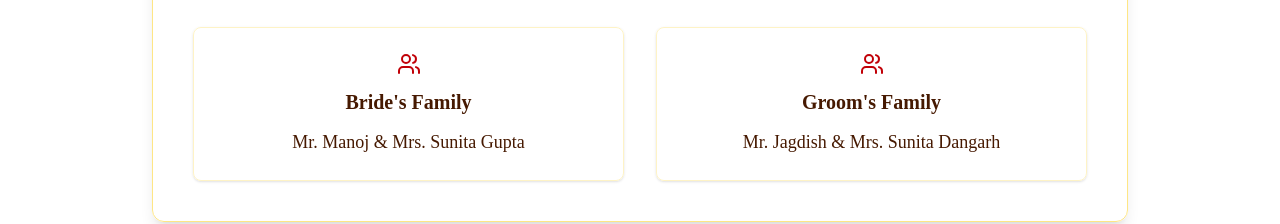
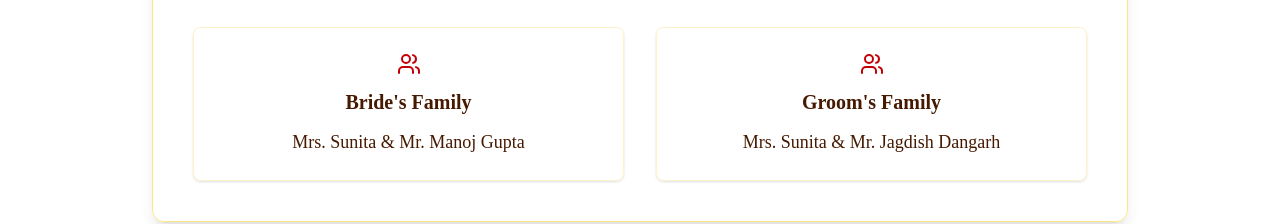
Before and after one commit to siddharthdangarh/wedding-invitation, a Next.js app: page / in a window 1280 px wide. Shown: the part 6160-6384 px from the top of the page. Built offline with nearby package versions, Linux system fonts and the light colour scheme.

Commit message:
fix: family section

```diff
--- a/app/page.js
+++ b/app/page.js
@@ -547,13 +547,13 @@ export default function HomePage() {
             <div className="text-center border border-amber-100 rounded-lg p-6 shadow-sm bg-white/50">
                <Users size={24} className="text-red-700 mb-3 mx-auto" />
               <h3 className="text-xl font-bold mb-3 text-amber-950">Bride&apos;s Family</h3>
-              <p className="text-lg">Mr. Manoj & Mrs. Sunita Gupta</p>
+              <p className="text-lg">Mrs. Sunita & Mr. Manoj Gupta</p>
             </div>
 
             <div className="text-center border border-amber-100 rounded-lg p-6 shadow-sm bg-white/50">
                <Users size={24} className="text-red-700 mb-3 mx-auto" />
               <h3 className="text-xl font-bold mb-3 text-amber-950">Groom&apos;s Family</h3>
-              <p className="text-lg">Mr. Jagdish & Mrs. Sunita Dangarh</p>
+              <p className="text-lg">Mrs. Sunita & Mr. Jagdish Dangarh</p>
             </div>
           </div>
         </section>
```
